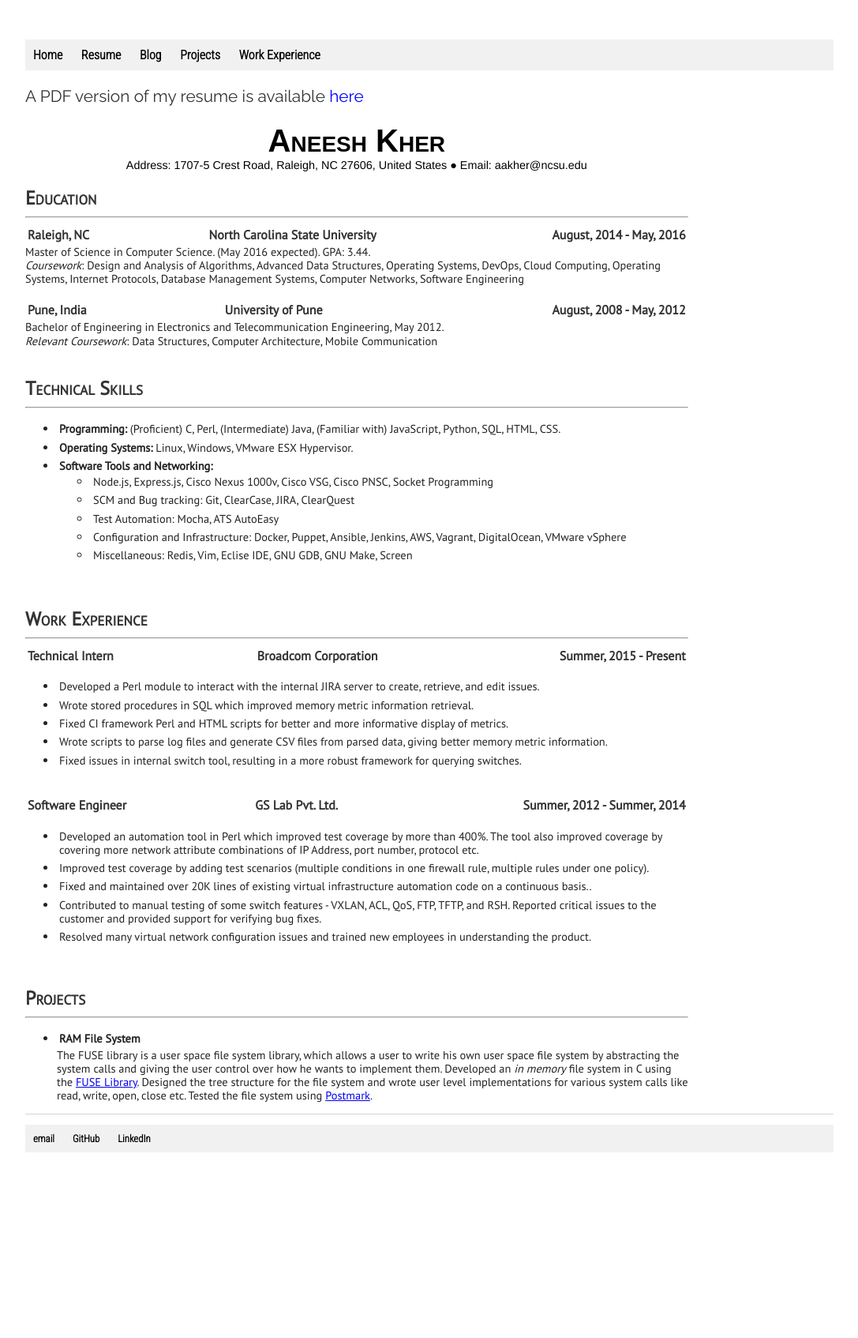
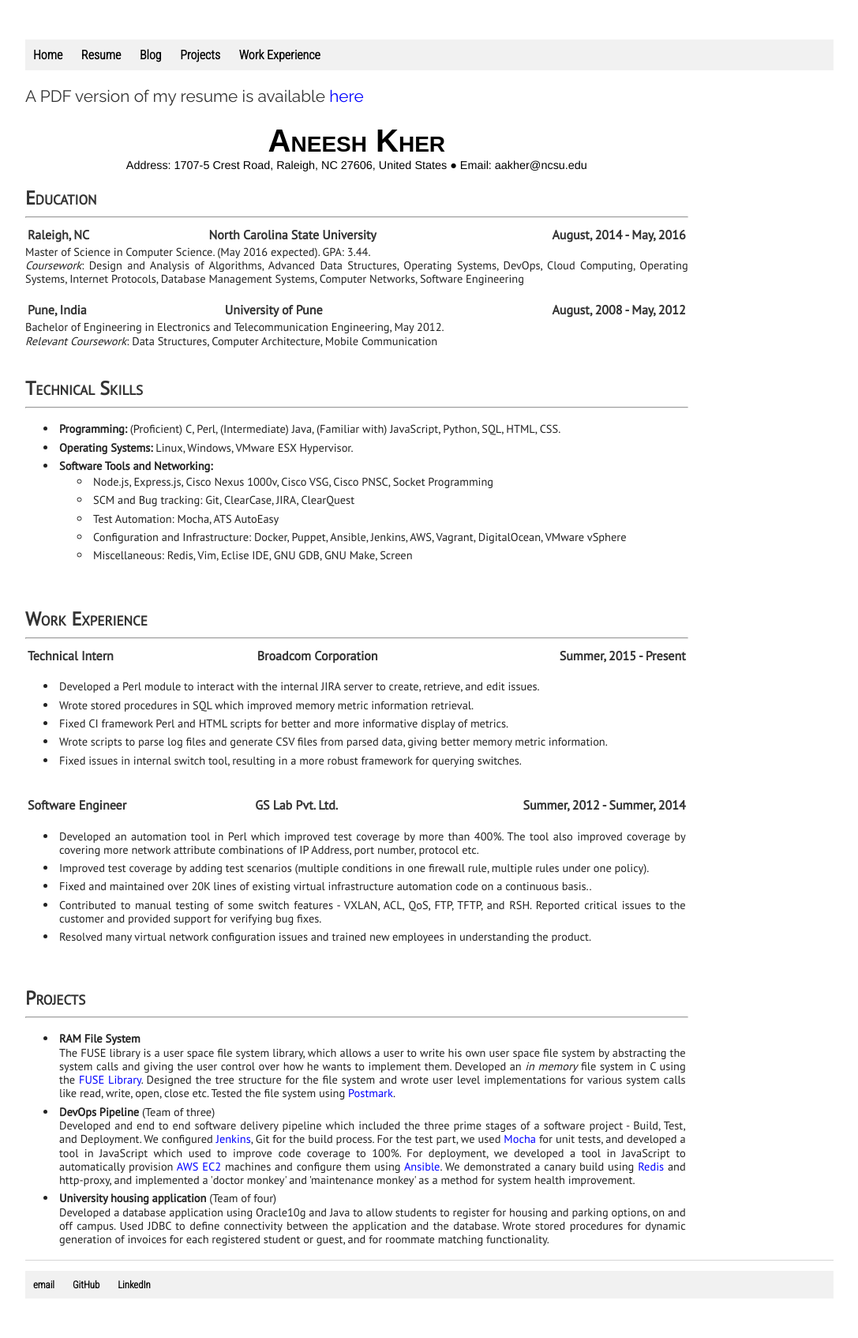
Before and after one commit to aneeshkher/aneeshkher.github.io, a Jekyll site: the page built from resume/index.html, in a window 1280 px wide. Shown: the whole page at 79% size, without its empty margins (96-1183 px from the left). Built offline with Jekyll 4.4.1, drawn with Linux system fonts in a browser that asks for light colours; before the commit the page ends 1509 px from its top, so only the background shows below that.

Commit message:
Add text to resume and finish work experience section

```diff
--- a/css/main.css
+++ b/css/main.css
@@ -133,6 +133,8 @@ ul.posts li a:hover {
 	font-family: 'PT Sans', sans-serif;
 	font-size: 0.9em;
 	color: #222;
+    text-align: justify;
+    text-justify: inter-word;
 }
 
 tr {
@@ -165,6 +167,15 @@ ul li.skill_out {
 	padding: 3px;
 }
 
+ul li.skill_out a {
+    color: blue;
+    text-decoration: none;
+}
+
+ul li.skill_out a:hover {
+    color: #888;
+}
+
 ul li ul li.skills {
 	padding: 3px;
 }
--- a/projects/index.html
+++ b/projects/index.html
@@ -3,4 +3,4 @@ layout: default
 title: "Aneesh's projects"
 ---
 
-<p>A list of all my amademic projects</p>
+<p>A list of all my amademic projects (to be updated soon)</p>
--- a/resume/index.html
+++ b/resume/index.html
@@ -113,12 +113,31 @@ title: "Aneesh's Resume"
 
 	<div class="resume_text">
 		<ul>
-			<li class="skill_out"><b>RAM File System</b></li>
-			The FUSE library is a user space file system library, which allows a user to write his own user space file system by abstracting the system calls and
-			giving the user control over how he wants to implement them.
-			Developed an <i>in memory</i> file system in C using the <a href="https://github.com/libfuse/libfuse">FUSE Library</a>. Designed the tree structure for the file system
-			and wrote user level implementations for various system calls like read, write, open, close etc. Tested the file system using
-			<a href="http://www.engr.uconn.edu/~vkk06001/FEARLESS/benchmark/postmark-1.51/postmark-1.51.c">Postmark</a>.
+			<li class="skill_out"><b>RAM File System</b><br>
+				The FUSE library is a user space file system library, which allows a user to write his own user space file system by
+				abstracting the system calls and giving the user control over how he wants to implement them. Developed an
+				<i>in memory</i> file system in C using the <a href="https://github.com/libfuse/libfuse">FUSE Library</a>. Designed
+				the tree structure for the file system and wrote user level implementations for various system calls like read, write,
+				open, close etc. Tested the file system using
+				<a href="http://www.engr.uconn.edu/~vkk06001/FEARLESS/benchmark/postmark-1.51/postmark-1.51.c">Postmark</a>.
+			</li>
+
+			<li class="skill_out"><b>DevOps Pipeline</b> (Team of three)<br>
+				Developed and end to end software delivery pipeline which included the three prime stages of a software project -
+				Build, Test, and Deployment. We configured <a href="https://jenkins-ci.org/">Jenkins</a>, Git for the build process.
+				For the test part, we used <a href="https://mochajs.org/">Mocha</a> for unit tests, and developed a tool in JavaScript
+				which used <a href="https://gotwarlost.github.io/istanbul/"></a> to improve code coverage to 100%. For deployment,
+				we developed a tool in JavaScript to automatically provision <a href="https://aws.amazon.com/ec2/">AWS EC2</a>
+				machines and configure them using <a href="http://www.ansible.com/">Ansible</a>. We demonstrated a canary build
+				using <a href="http://redis.io/">Redis</a> and http-proxy, and implemented a 'doctor monkey' and 'maintenance monkey'
+				as a method for system health improvement.
+			</li>
+
+			<li class="skill_out"><b>University housing application</b> (Team of four)<br>
+				Developed a database application using Oracle10g and Java to allow students to register for housing and parking options, on and off
+				campus. Used JDBC to define connectivity between the application and the database. Wrote stored procedures for dynamic generation of
+				invoices for each registered student or guest, and for roommate matching functionality.
+			</li>
 		</ul>
 	</div>
 </div>
```
Also changed, not shown: work_exp/index.html (+9 -6 lines).
